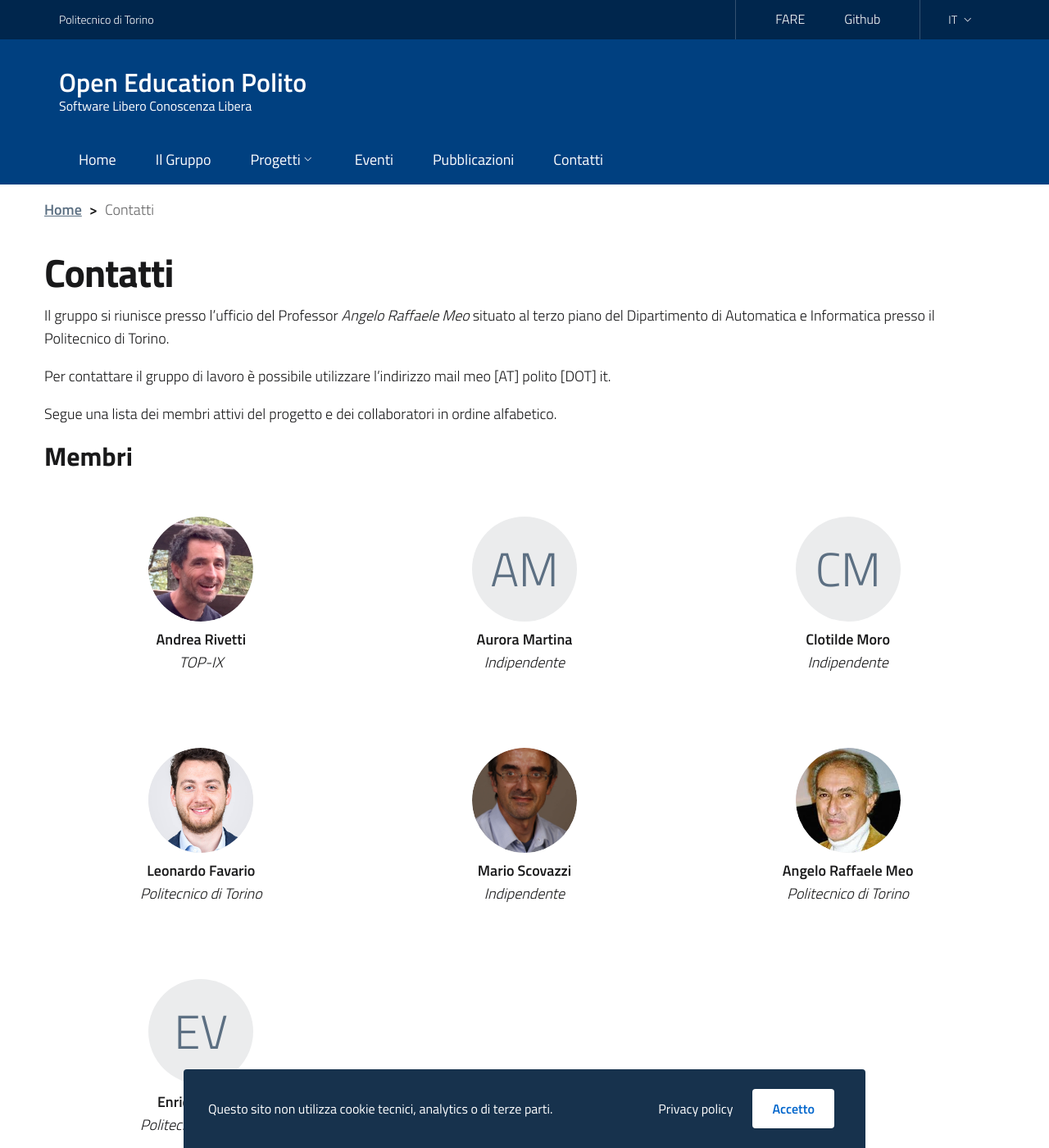
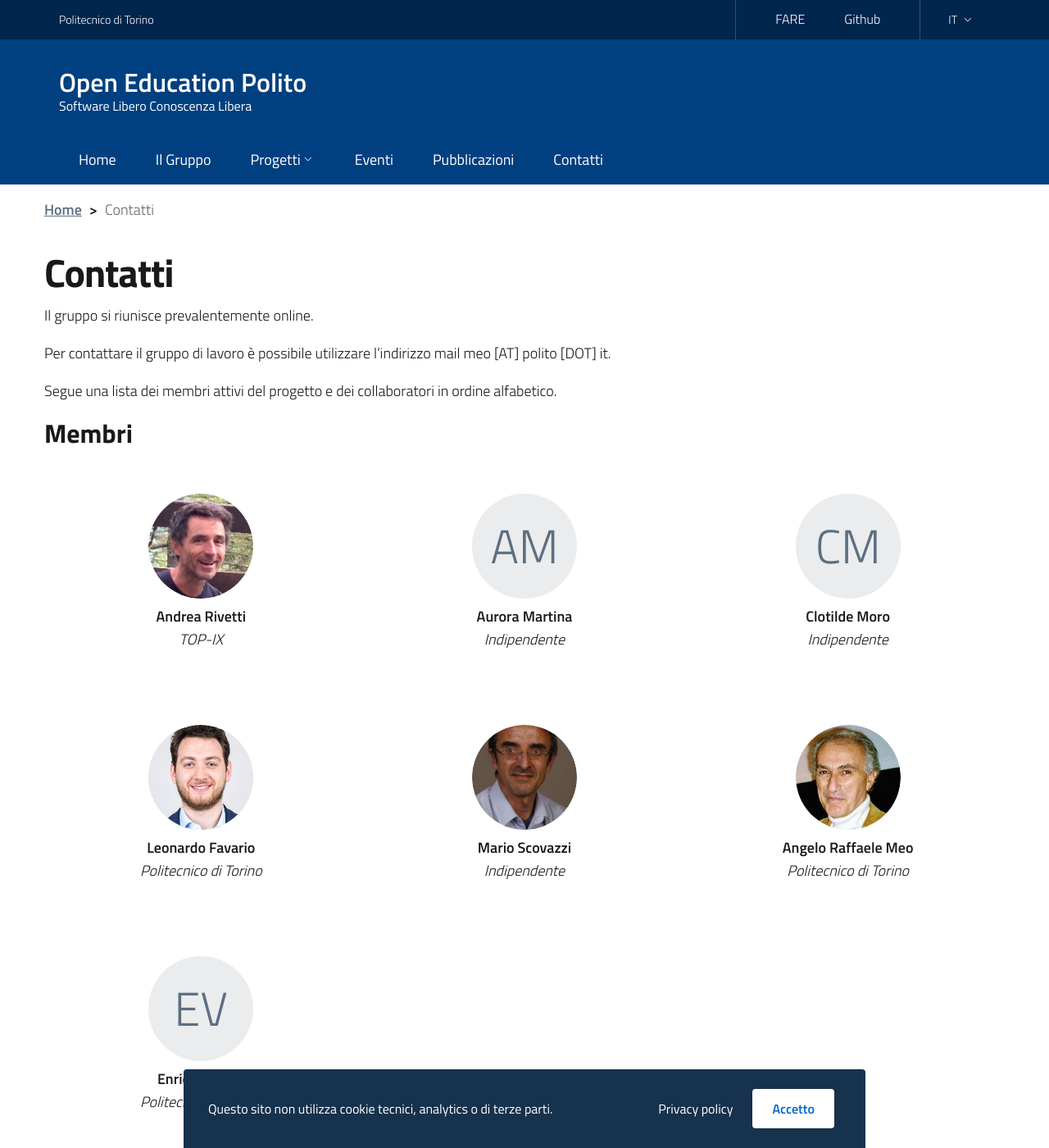
Before and after one commit to open-education-polito/org-website, a Jekyll site: the page built from it/contatti.md, in a window 1280 px wide and 1400 px high. Shown: the whole window at 82% size. Built offline with Jekyll 4.4.1, drawn with Linux system fonts in a browser that asks for light colours; some of the changed text lies outside the part shown.

Commit message:
chore: add conditional check on members

```diff
--- a/it/contatti.md
+++ b/it/contatti.md
@@ -7,9 +7,7 @@ permalink: /it/contatti
 order: 20
 ---
 
-Il gruppo si riunisce presso l'ufficio del Professor *Angelo Raffaele Meo* situato al
-terzo piano del Dipartimento di Automatica e Informatica presso il Politecnico
-di Torino.
+Il gruppo si riunisce prevalentemente online.
 
 Per contattare il gruppo di lavoro è possibile utilizzare l'indirizzo mail meo [AT] polito [DOT] it.
 
@@ -19,8 +17,14 @@ ordine alfabetico.
 ### Membri
 {% include people.html active='member'%}
 
+{% assign collaborators = site.data.people | where: "active", "collaborator" %}
+{% if collaborators.size > 0 %}
 ### Collaboratori
-{% include people.html active='collaborator'%}
+  {% include people.html active='collaborator' %}
+{% endif %}
 
+{% assign ex = site.data.people | where: "active", "ex" %}
+{% if ex.size > 0 %}
 ### Hanno collaborato
-{% include people.html active='ex'%}
+  {% include people.html active='ex' %}
+{% endif %}
```
